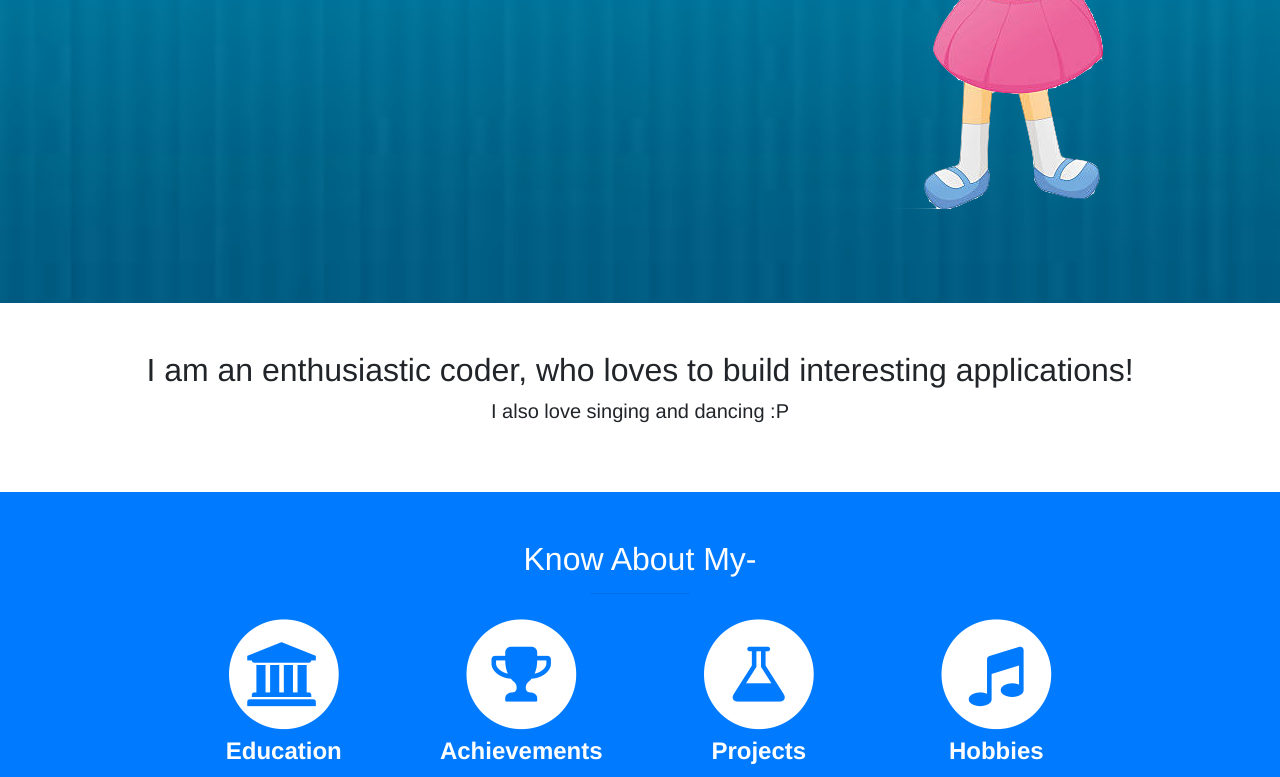
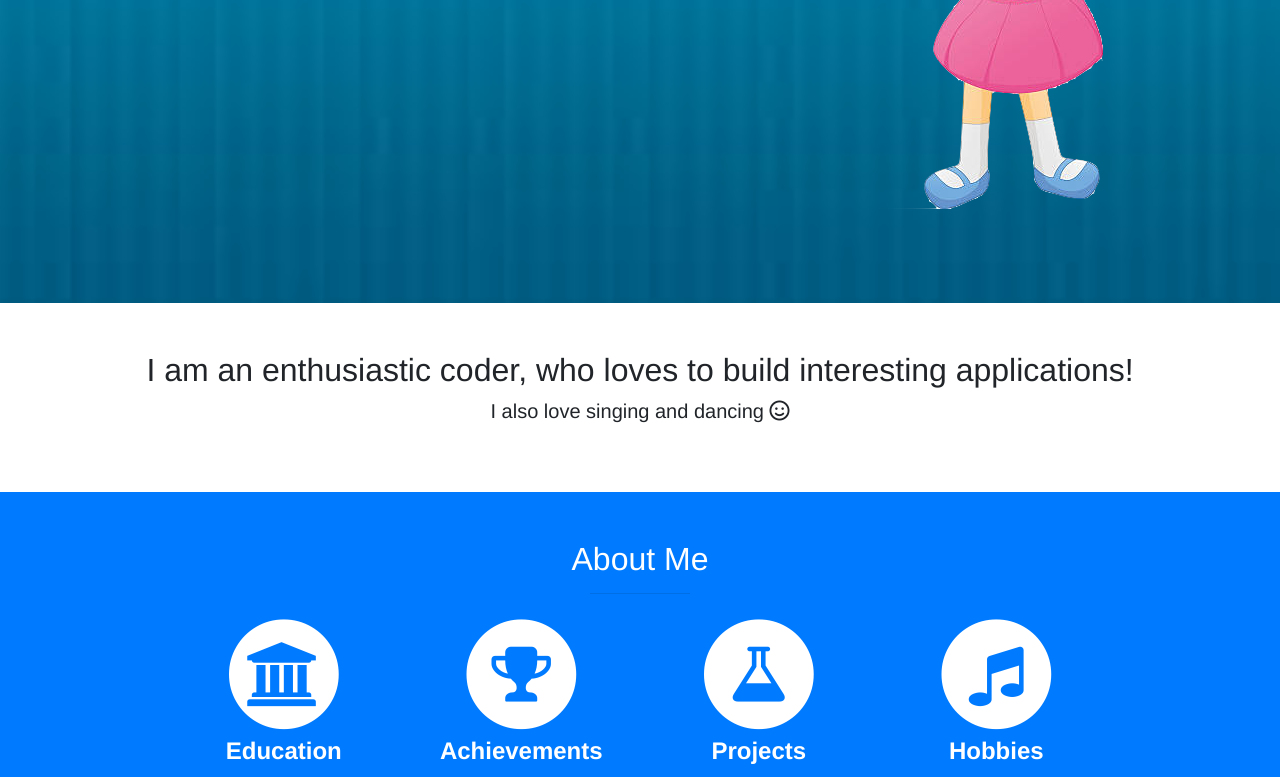
Before and after one commit to nupurbaghel/Portfolio, a plain HTML site: page index.html in a window 1280 px wide. Shown: the part 497-1274 px from the top of the page. Drawn offline with Linux system fonts and the light colour scheme.

Commit message:
Added emoticon

```diff
--- a/index.html
+++ b/index.html
@@ -73,7 +73,7 @@
     <section id="about" class="about">
       <div class="container text-center">
         <h2>I am an enthusiastic coder, who loves to build interesting applications!</h2>
-        <p class="lead">I also love singing and dancing :P</p>
+        <p class="lead">I also love singing and dancing <i class="fa fa-smile-o" aria-hidden="true"></i></p>
       </div>
       <!-- /.container -->
     </section>
@@ -83,7 +83,7 @@
       <div class="container">
         <div class="row text-center">
           <div class="col-lg-10 mx-auto">
-            <h2>Know About My-</h2>
+            <h2>About Me</h2>
             <hr class="small">
             <div class="row">
               <div class="col-md-3 col-sm-6">
```
Also changed, not shown: 1 other file.
